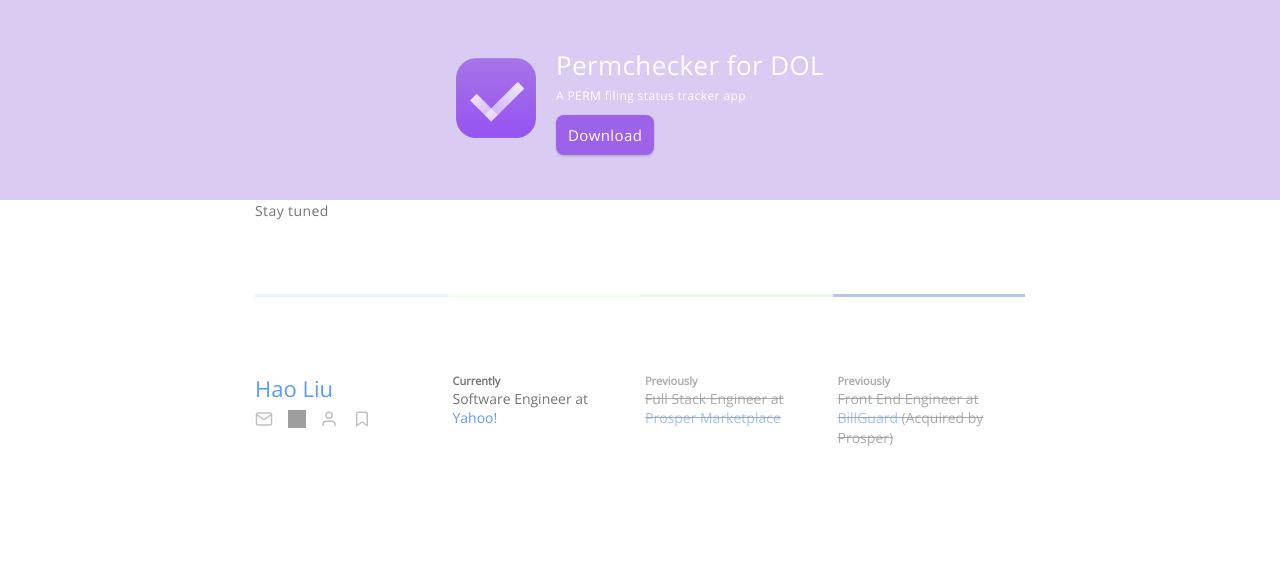
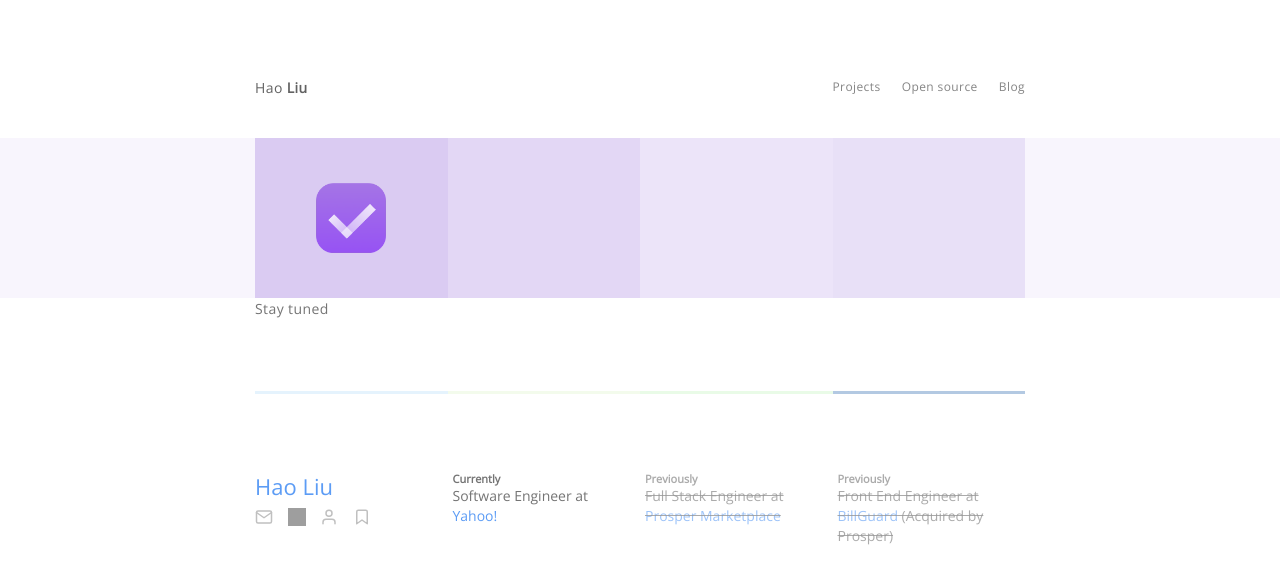
Before and after one commit to fuermosi777/fuermosi777.github.io, a Jekyll site: the page built from _posts/Project/2017-11-14-permchecker-app.markdown, in a window 1280 px wide. Shown: the top 584 px of the page. Built offline with Jekyll 4.4.1, drawn with Linux system fonts in a browser that asks for light colours; comment, search, counter and statistics services are not loaded; grey boxes are pictures that could not be loaded.

Commit message:
some improvements on project page

```diff
--- /dev/null
+++ b/_includes/layout-header.html
@@ -0,0 +1,19 @@
+<div class="main-content">
+  <div class="title-bar layout-header">
+    <div class="col-1 home">
+      <a href="/">Hao <strong>Liu</strong></a>
+    </div>
+    <div class="col-2"></div>
+    <div class="col-1 nav">
+      <div class="nav-item">
+          <a href="/">Projects</a>
+      </div>
+      <div class="nav-item">
+          <a href="/">Open source</a>
+      </div>
+      <div class="nav-item">
+          <a href="/">Blog</a>
+      </div>
+    </div>
+  </div>
+</div>
--- a/_layouts/post.html
+++ b/_layouts/post.html
@@ -1,6 +1,8 @@
 ---
 layout: default
 ---
+{% include layout-header.html %}
+
 <div class="main-content">
   <div class="title-bar"></div>
   <div class="page-title">{{ page.title }}</div>
--- a/_layouts/project.html
+++ b/_layouts/project.html
@@ -1,12 +1,21 @@
 ---
 layout: default
 ---
+{% include layout-header.html %}
 
-<div class="project-title-bar" style="background-color: #{{ page.bgcolor }};">
-  <div class="image-box">
-    <img src="/images/{{ page.image }}" />
+<div class="project-title-bar">
+  <div class="project-title-bar-bg" style="background-color: #{{ page.bgcolor }};"></div>
+  <div class="main-content">
+    <div class="col-1" style="background-color: #{{ page.bgcolor }};">
+      <div class="image-box">
+        <img src="/images/{{ page.image }}" />
+      </div>
+    </div>
+    <div class="col-1" style="background-color: #{{ page.bgcolor }};"></div>
+    <div class="col-1" style="background-color: #{{ page.bgcolor }};"></div>
+    <div class="col-1" style="background-color: #{{ page.bgcolor }};"></div>
   </div>
-  <div class="title-box">
+  <!-- <div class="title-box">
     <div class="title">{{ page.title }}</div>
     <div class="subtitle">{{ page.subtitle }}</div>
     {% if page.website %}
@@ -16,7 +25,7 @@
     {% elsif page.github %}
       <a class="button" href="{{ page.github }}" style="background-color: #{{ page.color }};">View on Github</a>
     {% endif %}
-  </div>
+  </div> -->
 </div>
 
 <div class="main-content">
--- a/_sass/_main.scss
+++ b/_sass/_main.scss
@@ -225,11 +225,9 @@
 .social-link-box {
   margin-bottom: 20px;
   a {
-    color: #C0C0C0;
     font-size: 18px;
     margin-right: 10px;
     &:hover {
-      color: #8FA0DC;
       text-decoration: none;
 
       img {
@@ -270,6 +268,39 @@
   flex-wrap: wrap;
   padding: 6vw 0 3vw;
 
+  &.layout-header {
+
+    .home {
+      font-size: 14px;
+      a {
+        color: rgba(81,81,81,0.9);
+        text-decoration: none;
+        &:hover {
+          color: #8FA0DC;
+        }
+      }
+    }
+    .nav {
+      font-size: 12px;
+      display: flex;
+      justify-content: space-between;
+      a {
+        color: rgba(81,81,81,0.7);
+        text-decoration: none;
+        &:hover {
+          color: #8FA0DC;
+        }
+      }
+
+      @include tablet {
+        display: none;
+      }
+      @include mobile {
+        display: none;
+      }
+    }
+  }
+
   &.profile {
 
     .work {
@@ -288,25 +319,40 @@
 }
 
 .project-title-bar {
-  height: 200px;
-  display: flex;
-  justify-content: center;
-  align-items: center;
+  height: 160px;
+  position: relative;
+  .project-title-bar-bg {
+    position: absolute;
+    top: 0;
+    left: 0;
+    width: 100%;
+    height: 100%;
+    opacity: 0.2;
+    z-index: -1;
+  }
+  .main-content {
+    width: 100%;
+    height: 100%;
+    display: flex;
+  }
   .image-box {
+    height: 100%;
+    display: flex;
+    justify-content: center;
+    align-items: center;
     img {
-      max-height: 80px;
+      max-height: 70px;
     }
   }
-  .title-box {
-    margin-left: 20px;
-    .title {
-      color: white;
-      font-size: 26px;
+  .col-1 {
+    &:nth-child(2) {
+      opacity: 0.7;
     }
-    .subtitle {
-      color: white;
-      font-size: 12px;
-      margin-bottom: 10px;
+    &:nth-child(3) {
+      opacity: 0.4;
+    }
+    &:nth-child(4) {
+      opacity: 0.5;
     }
   }
 }
```
